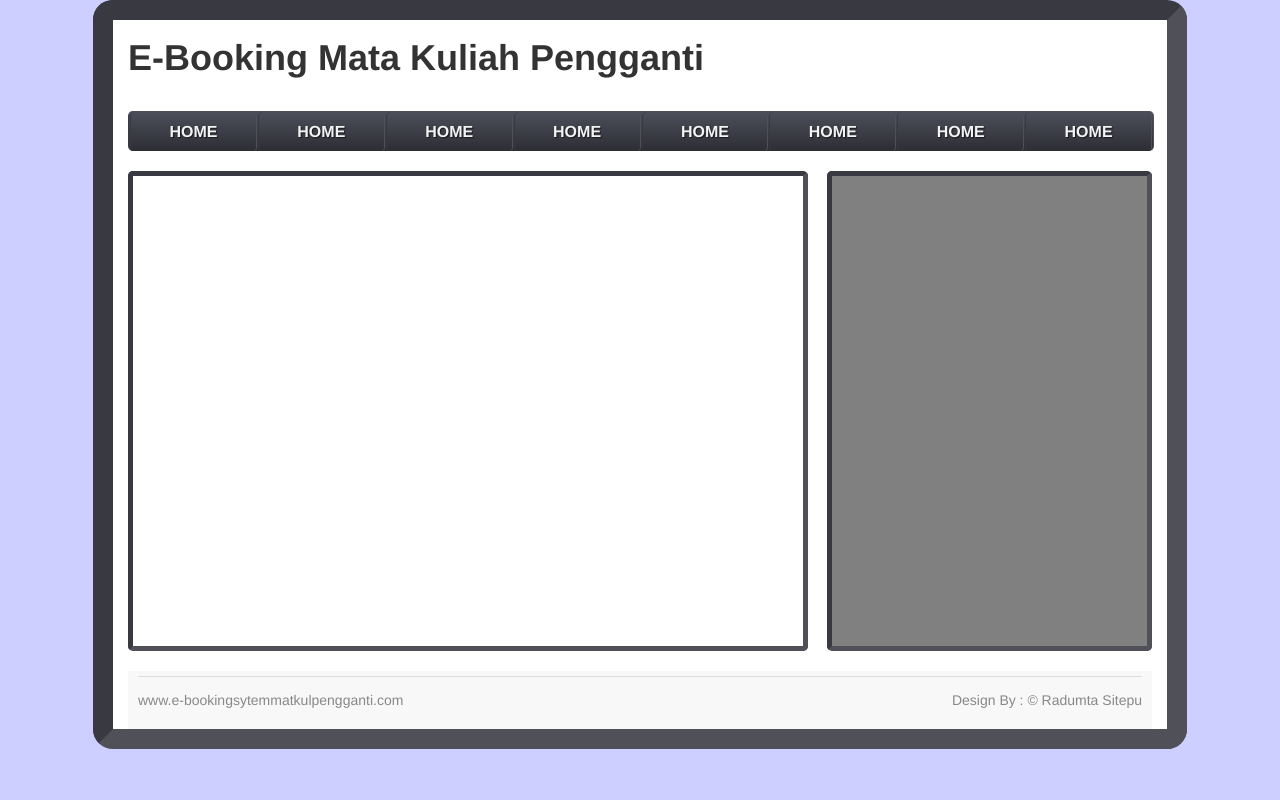
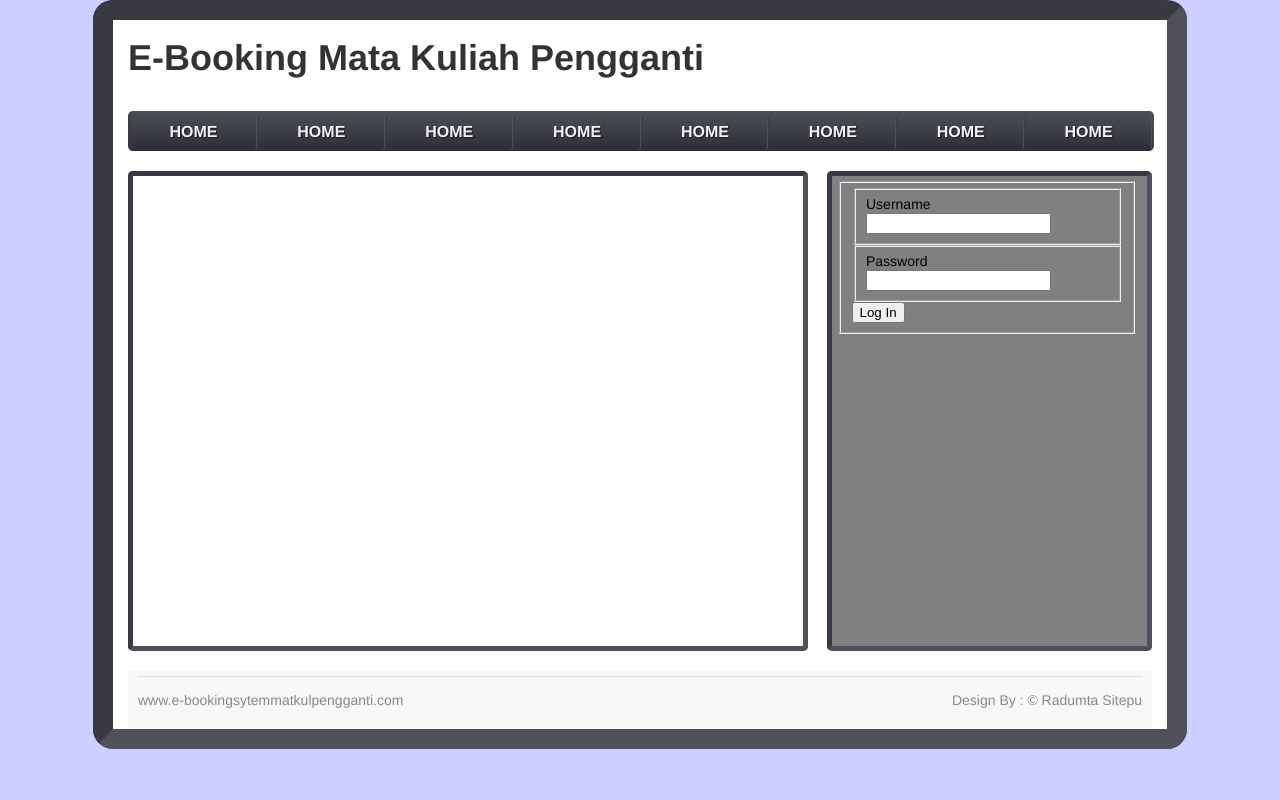
Before and after one commit to Mikroskil/RI-9, a PHP site: page / in a window 1280 px wide. Run offline with PHP 8.4, Linux system fonts and the light colour scheme; some libraries are stand-ins or nearby versions.

Commit message:
login tanpa css

```diff
--- a/fungsi.php
+++ b/fungsi.php
@@ -5,7 +5,7 @@
     $host = 'localhost';
     $user = 'root';
     $password = '';
-    $db = 'seputar';
+    $db = 'ri9';
     $conn = @mysql_connect($host,$user,$password) or die('Koneksi Database Gagal!');
     mysql_select_db($db,$conn);
 	return $conn;
@@ -50,7 +50,24 @@ function gadgetkiri()
 function gadgetkanan()
 {
 	echo'<div id="gadget_kanan">
-		<a href="">Login</a>
+							<div>
+								<form method="post" action="">
+									<fieldset>
+										<fieldset>
+											<label>Username</label>
+											<input type="text" name="username" id="username" />
+										</fieldset>
+										<fieldset>
+											<label>Password</label>
+											<input type="password" name="password" id="password" />
+											<input type="hidden" name="tipelogin" value="member">
+										</fieldset>
+										<label  id="error" style="display: none; font-size: 12px;"></label>
+										<input type="submit" class="submit" value="Log In" />
+									</fieldset>
+
+								</form>
+							</div>
 	</div>';
 }
 
```
